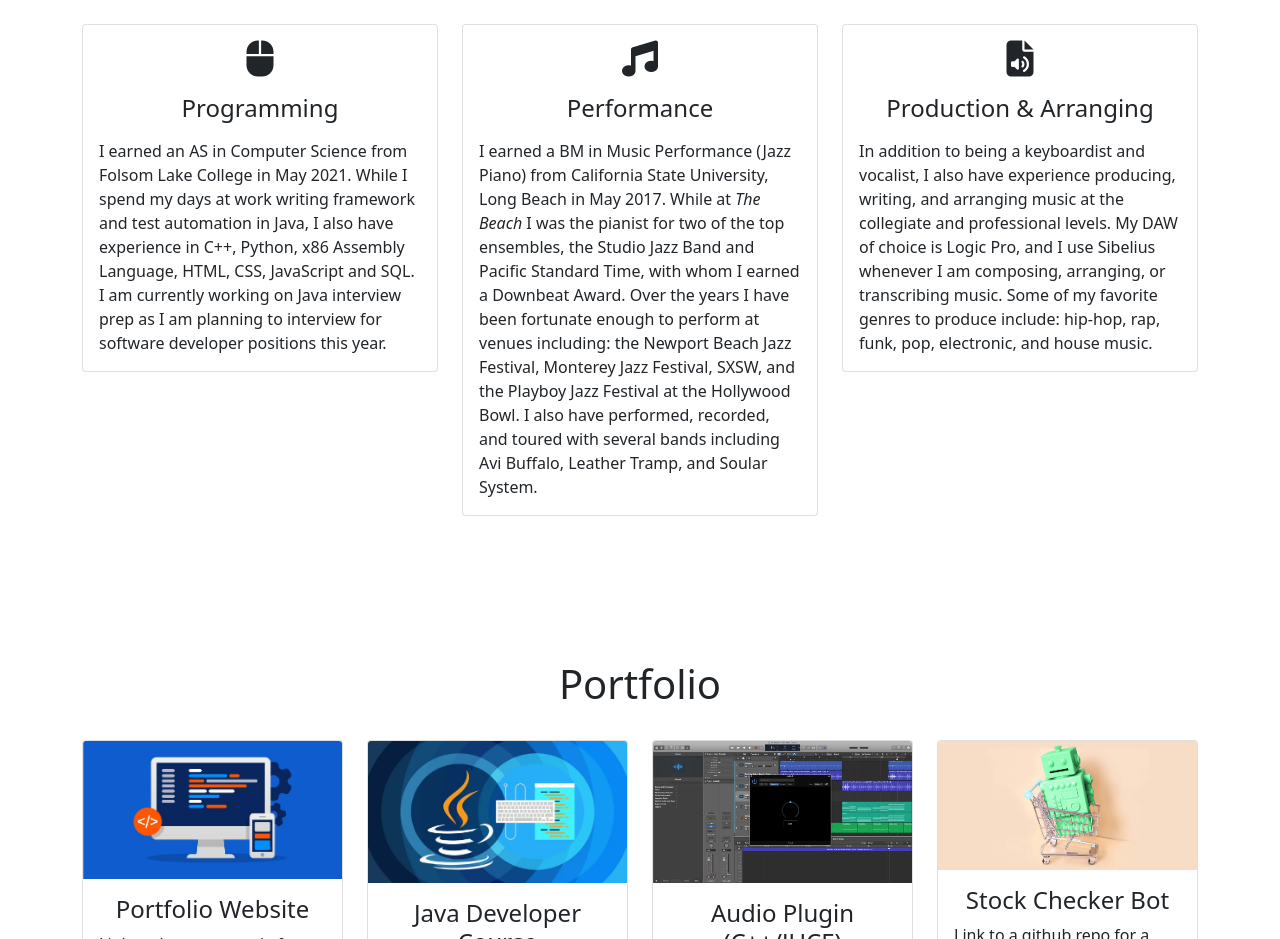
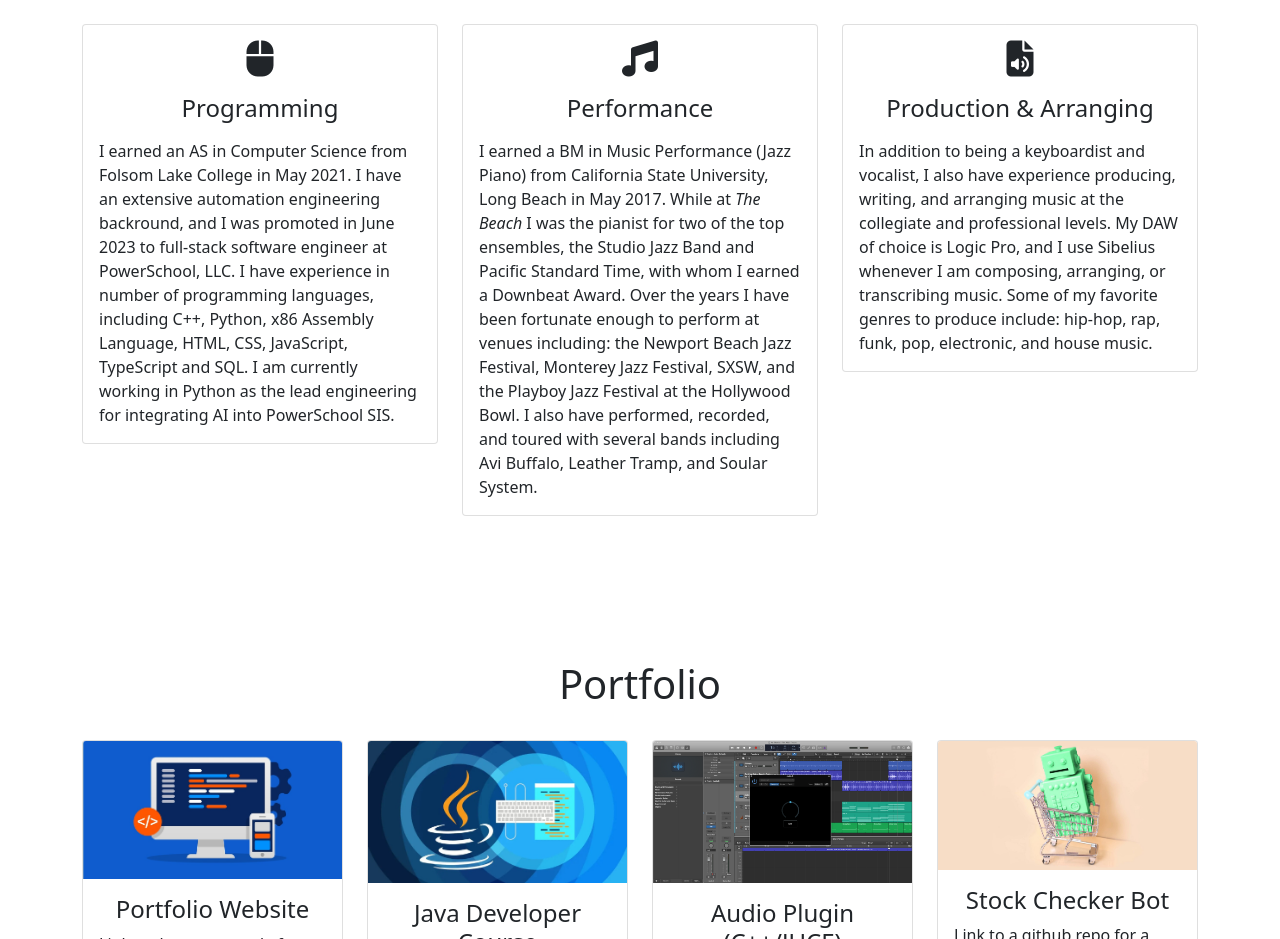
Before and after one commit to jmobriencs/jmobriencs.github.io, a plain HTML site: page index.html in a window 1280 px wide. Shown: the part 1800-2739 px from the top of the page. Drawn offline with nearby package versions, Linux system fonts and the light colour scheme.

Commit message:
Update index.html

```diff
--- a/index.html
+++ b/index.html
@@ -93,7 +93,7 @@
                         <div class="card-body">
                             <i class="fas skillsIcon fa-solid fa-computer-mouse"></i>
                             <h4 class="card-title mt-3">Programming</h4>
-                            <p class="card-text mt-3">I earned an AS in Computer Science from Folsom Lake College in May 2021. While I spend my days at work writing framework and test automation in Java, I also have experience in C++, Python, x86 Assembly Language, HTML, CSS, JavaScript and SQL. I am currently working on Java interview prep as I am planning to interview for software developer positions this year.
+                            <p class="card-text mt-3">I earned an AS in Computer Science from Folsom Lake College in May 2021. I have an extensive automation engineering backround, and I was promoted in June 2023 to full-stack software engineer at PowerSchool, LLC. I have experience in number of programming languages, including C++, Python, x86 Assembly Language, HTML, CSS, JavaScript, TypeScript and SQL. I am currently working in Python as the lead engineering for integrating AI into PowerSchool SIS.
                             </p>
                         </div>
                     </div>
```
